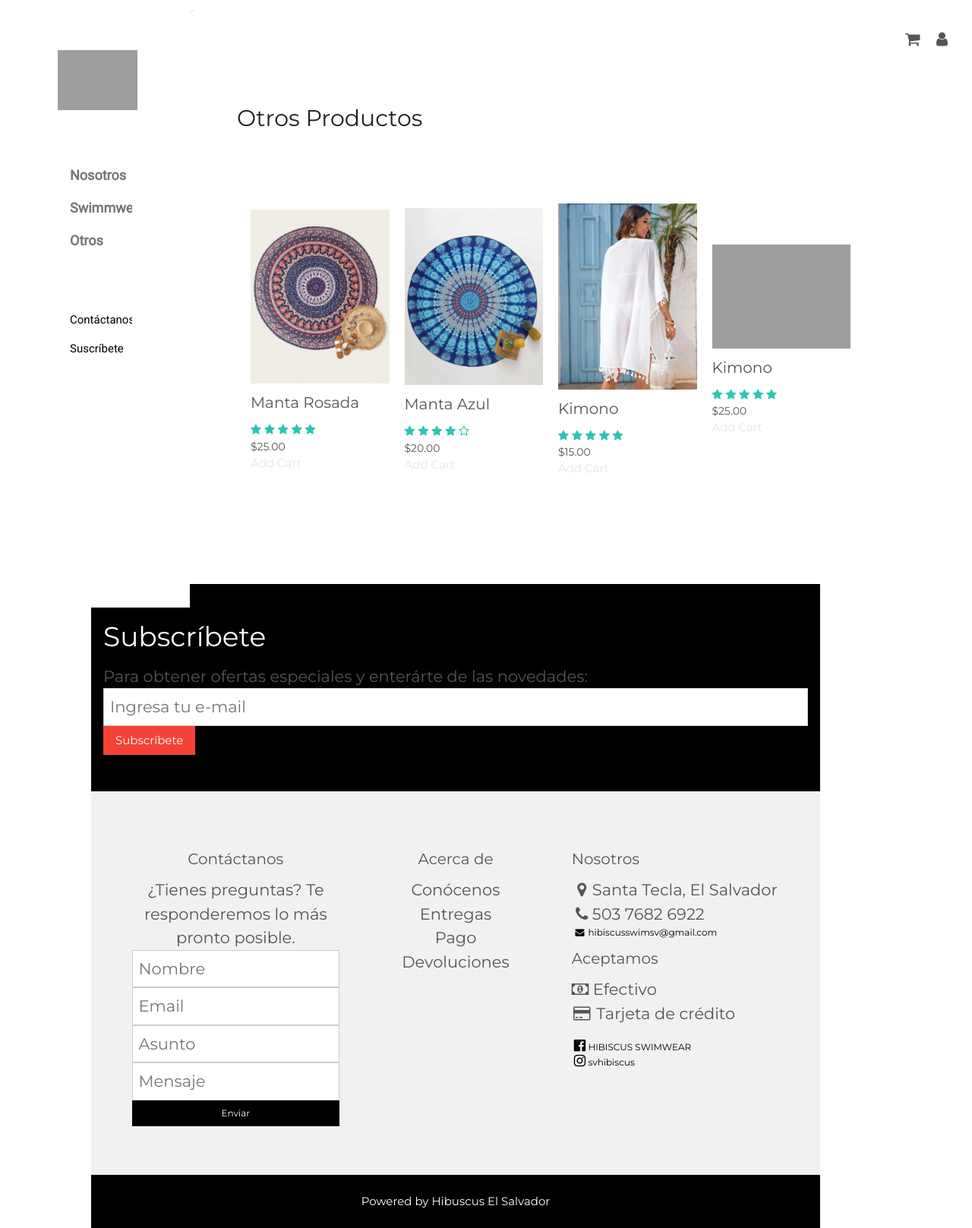
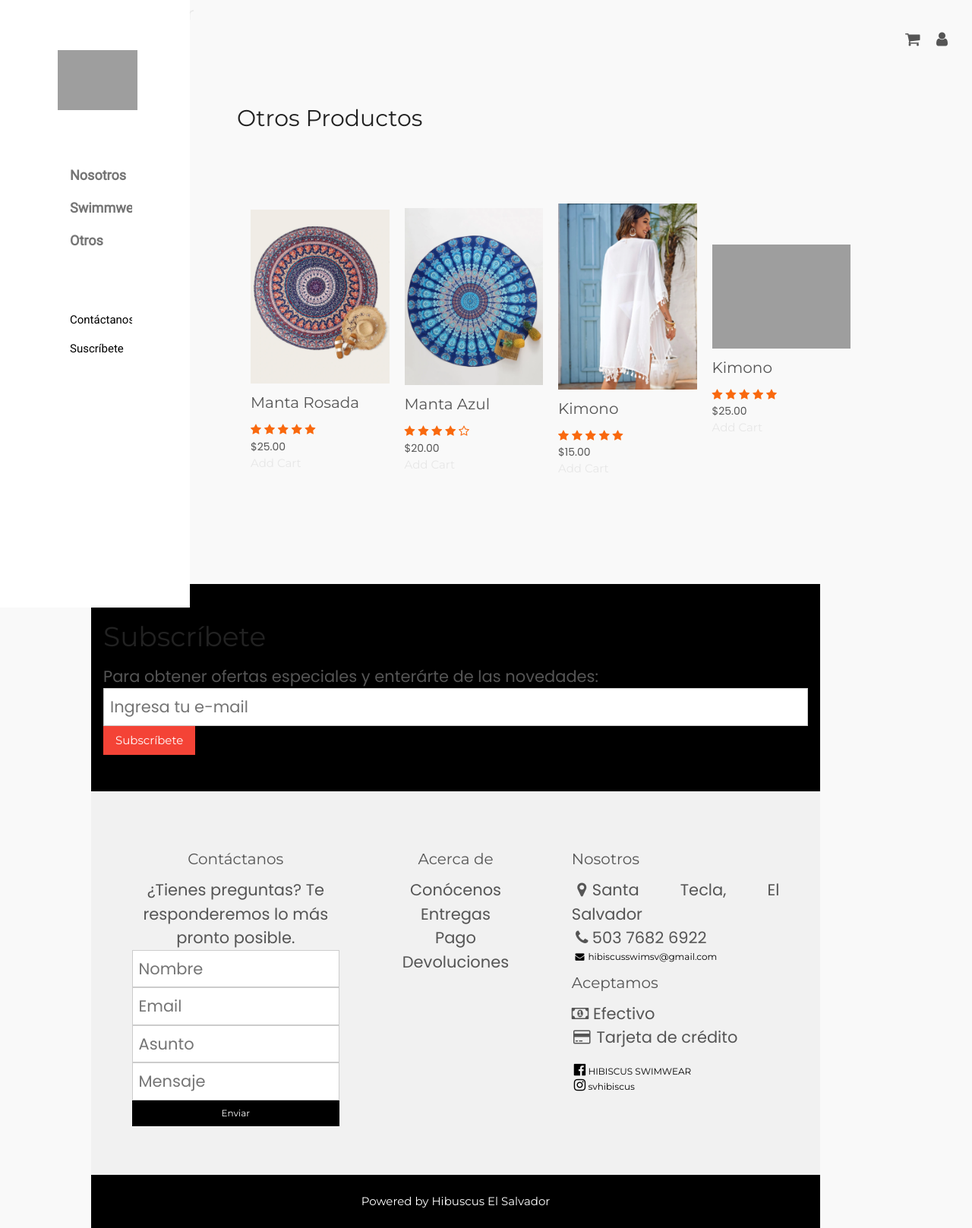
Before and after one commit to fadiaz4/ProyectoFinalManganeso, a Flask app: page /otros in a window 1280 px wide. Shown: the whole page at 76% size. Run offline with Flask 2, Linux system fonts and the light colour scheme; grey boxes are pictures that could not be loaded.

Commit message:
mainarreglado

```diff
--- a/static/main.css
+++ b/static/main.css
@@ -1,5 +1,6 @@
-@import url("https://fonts.googleapis.com/css2?family=Poppins&family=Share+Tech+Mono&display=swap");
+@import url('https://fonts.googleapis.com/css2?family=Poppins&display=swap');
 /* Global styles */
+
 
 *, *::before, *::after {
   margin: 0;
@@ -7,8 +8,20 @@
   box-sizing: inherit;
 }
 
+body {
+  background-color: rgb(249, 249, 249);
+}
+
+h1 {
+  color:  rgba(249, 105, 14, 1)
+}
+
+p{
+    font-family: "Poppins", sans-serif
+}
+
 html {
-  font-family: "Share Tech Mono", monospace;
+  font-family: "Poppins", monospace;
   font-size: 12px;
   box-sizing: border-box;
   scroll-behavior: smooth;
@@ -17,7 +30,7 @@
 
 a {
   text-decoration: none;
-  color: rgb(3, 155, 155);
+  color: rgba(249, 105, 14, 1);
 }
 
 a:hover {
@@ -322,7 +335,7 @@
   background: #563434;
 }
 
-/*featured categories*/
+/*Featured categories*/
 
 .categories {
   margin: 70px 0;
@@ -409,7 +422,7 @@
 }
 
 .rating .fa {
-  color: #2DC4B4
+  color: rgba(249, 105, 14, 1)
 }
 
 .col-4:hover {
@@ -464,7 +477,7 @@
   margin-bottom: 30px;
 }
 
-/*------single product details/*
+/*------single product details*/
 
 h1 {
   color: #222222;
```
